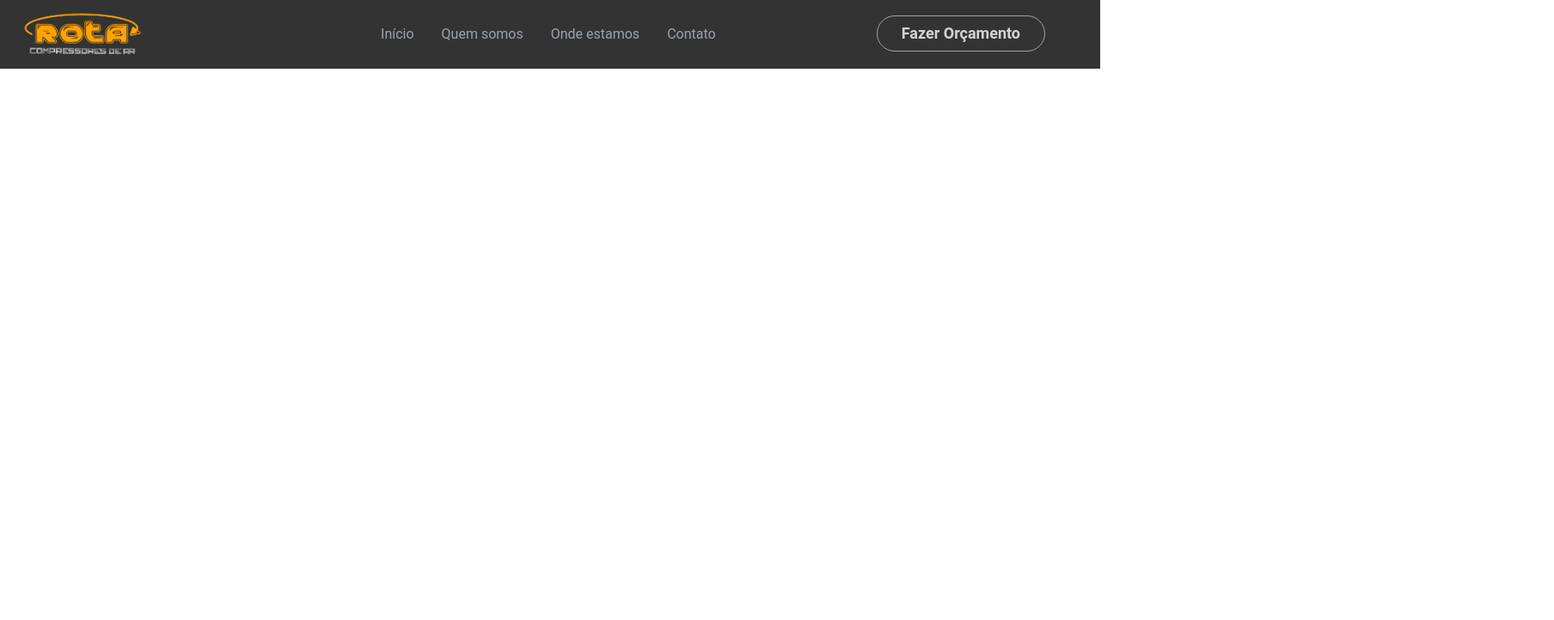
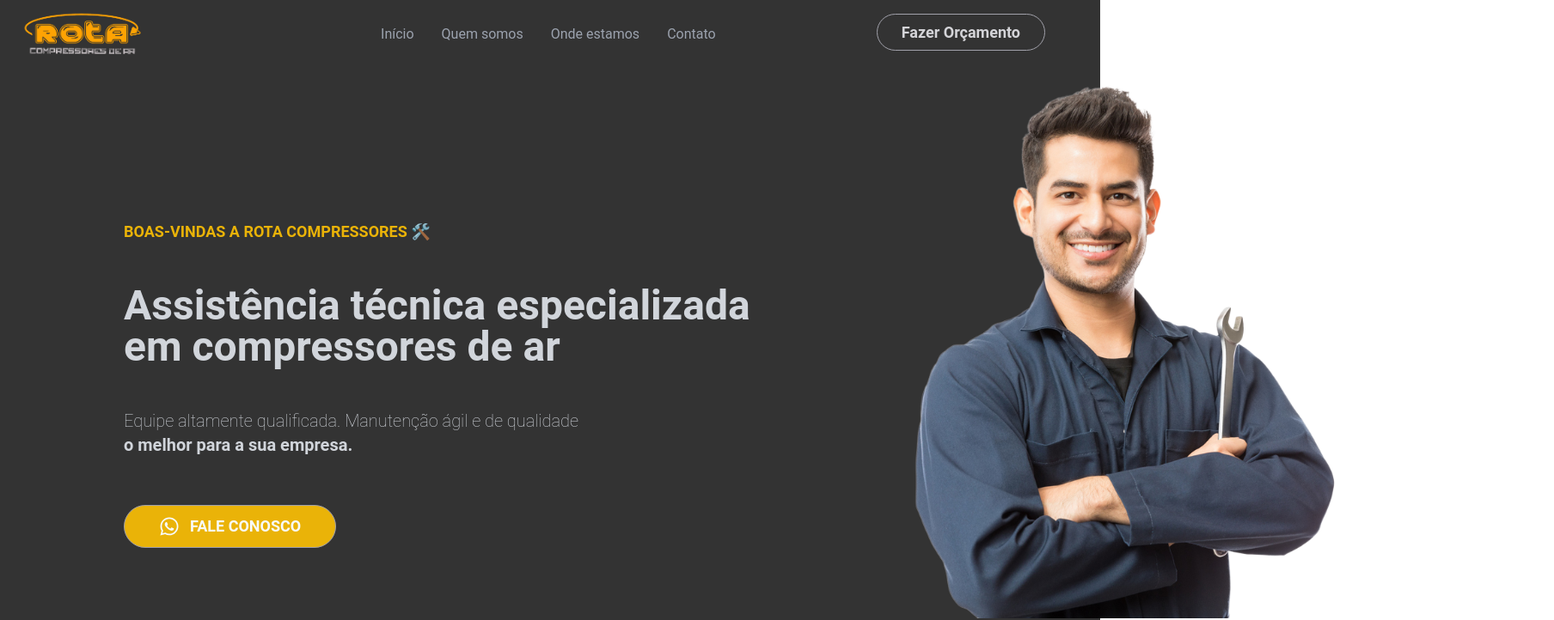
Before and after one commit to Gabriel-Passoss/rota-compressores, a React (Vite) app: page / in a window 1280 px wide. Shown: the top 722 px of the page at 86% size, 1808 px wide, since content can reach past the window. Built offline with nearby package versions, Linux system fonts and the light colour scheme.

Commit message:
Added the hero

```diff
--- a/package.json
+++ b/package.json
@@ -9,7 +9,8 @@
   },
   "dependencies": {
     "react": "^18.0.0",
-    "react-dom": "^18.0.0"
+    "react-dom": "^18.0.0",
+    "react-icons": "^4.4.0"
   },
   "devDependencies": {
     "@types/react": "^18.0.0",
--- a/src/App.tsx
+++ b/src/App.tsx
@@ -1,7 +1,11 @@
 import { Header } from "./components/Header";
+import { Hero } from "./components/Hero";
 
 export function App() {
   return (
+    <>
     <Header />
+    <Hero />
+    </>
   )
 }
--- a/src/components/Header/index.tsx
+++ b/src/components/Header/index.tsx
@@ -1,7 +1,7 @@
 export function Header() {
   return (
     <header className="flex h-20 bg-[#333333] justify-between">
-      <img src="../../../public/images/logo.svg" alt="" className="h-24 w-44 relative pb-4 pl-4" />
+      <img src="/images/logo.svg" alt="" className="h-24 w-44 relative pb-4 pl-4" />
       <div className="flex items-center">
         <nav className="">
           <a href="" className="pl-28 pr-8 text-gray-400 hover:text-gray-200 transition-colors">Início</a>
@@ -10,10 +10,10 @@ export function Header() {
           <a href="" className="pr-8 text-gray-400 hover:text-gray-200 transition-colors">Contato</a>
         </nav>
       </div>
-      <div className="pr-16 pt-[1.1rem]">
-        <button className="border-solid border border-zinc-400 rounded-[3rem] justify-items-center py-1.5 px-7 text-zinc-300 font-bold text-lg">
+      <div className="pr-16 pt-[1.5rem]">
+        <a className="border-solid border border-zinc-400 rounded-[3rem] justify-items-center py-2.5 px-7 text-zinc-300 font-bold text-lg">
         Fazer Orçamento
-        </button>
+        </a>
       </div>
 
     </header>
--- /dev/null
+++ b/src/components/Hero/index.tsx
@@ -0,0 +1,24 @@
+import { FaWhatsapp } from 'react-icons/fa'
+
+export function Hero() {
+  return (
+    <section className="h-[46rem] bg-[#333333] flex">
+      <div className="pl-36 pt-44 absolute">
+        <p className="text-lg text-yellow-500 font-semibold ">BOAS-VINDAS A ROTA COMPRESSORES 🛠️</p>
+        <h2 className="pt-12 text-5xl text-gray-300 font-semibold">Assistência técnica especializada <br/> em compressores de ar</h2>
+        <p className="pt-12 text-xl text-gray-300 font-thin">Equipe altamente qualificada. Manutenção ágil e de qualidade<br/></p>
+        <p className="text-xl text-gray-300 font-bold">o melhor para a sua empresa.</p>
+        <button type="button" className="flex items-center mt-14 border-solid border border-zinc-400 rounded-[3rem] justify-items-center py-2.5 px-10 text-slate-50 font-bold text-lg bg-yellow-500">
+          <FaWhatsapp color="#f8fafc" className="w-6 h-6 mr-3" />
+          FALE CONOSCO
+        </button>
+      </div>
+      <div>
+        <img src="/images/hero.webp" alt="" className="ml-[52rem] w-[61rem] h-[40rem]"/>
+      </div>
+      <div>
+
+      </div>
+    </section>
+  )
+}
```
Also changed, not shown: public/images/hero.webp (added), 1 other file (tests, documents, lock files or other folders).
